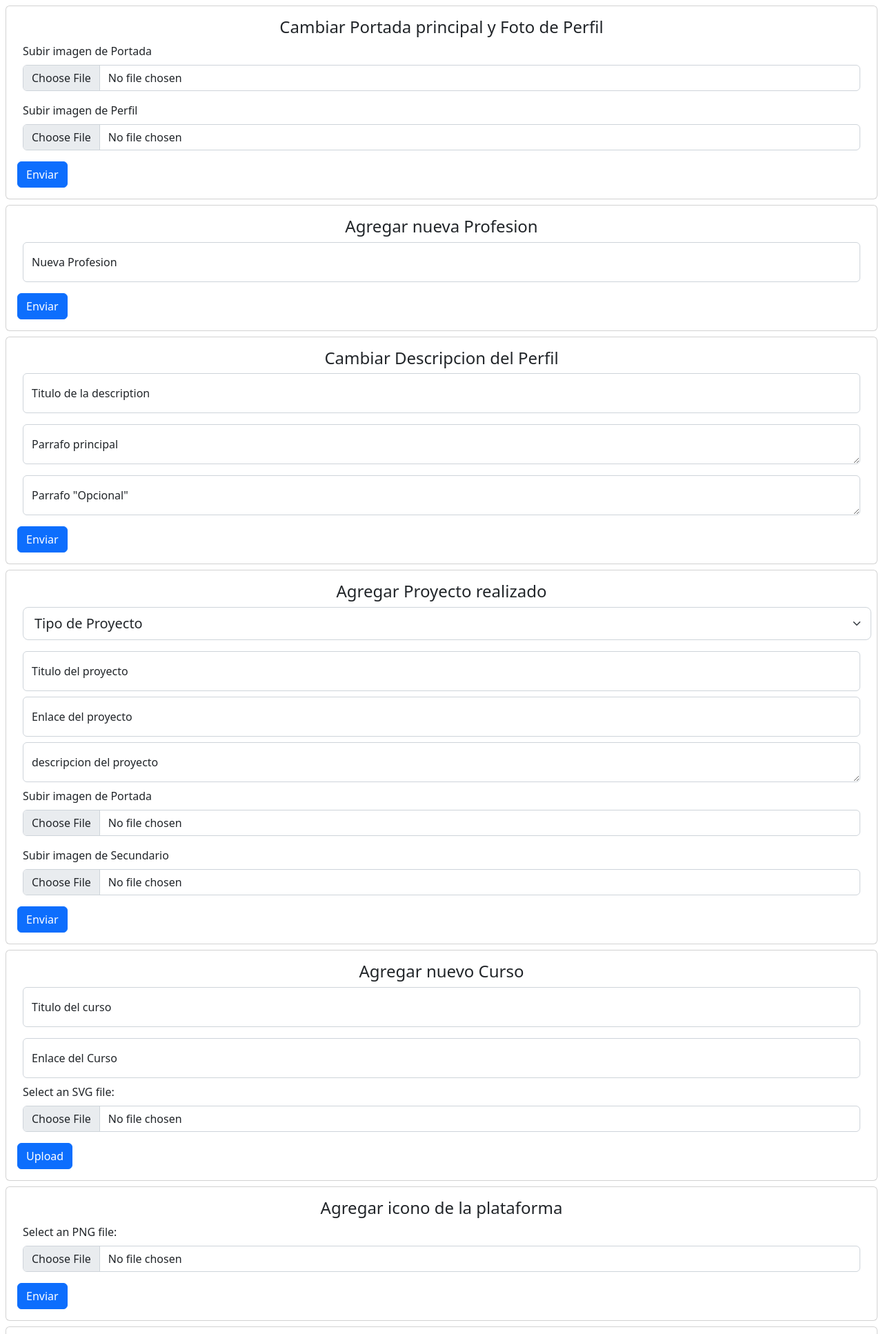
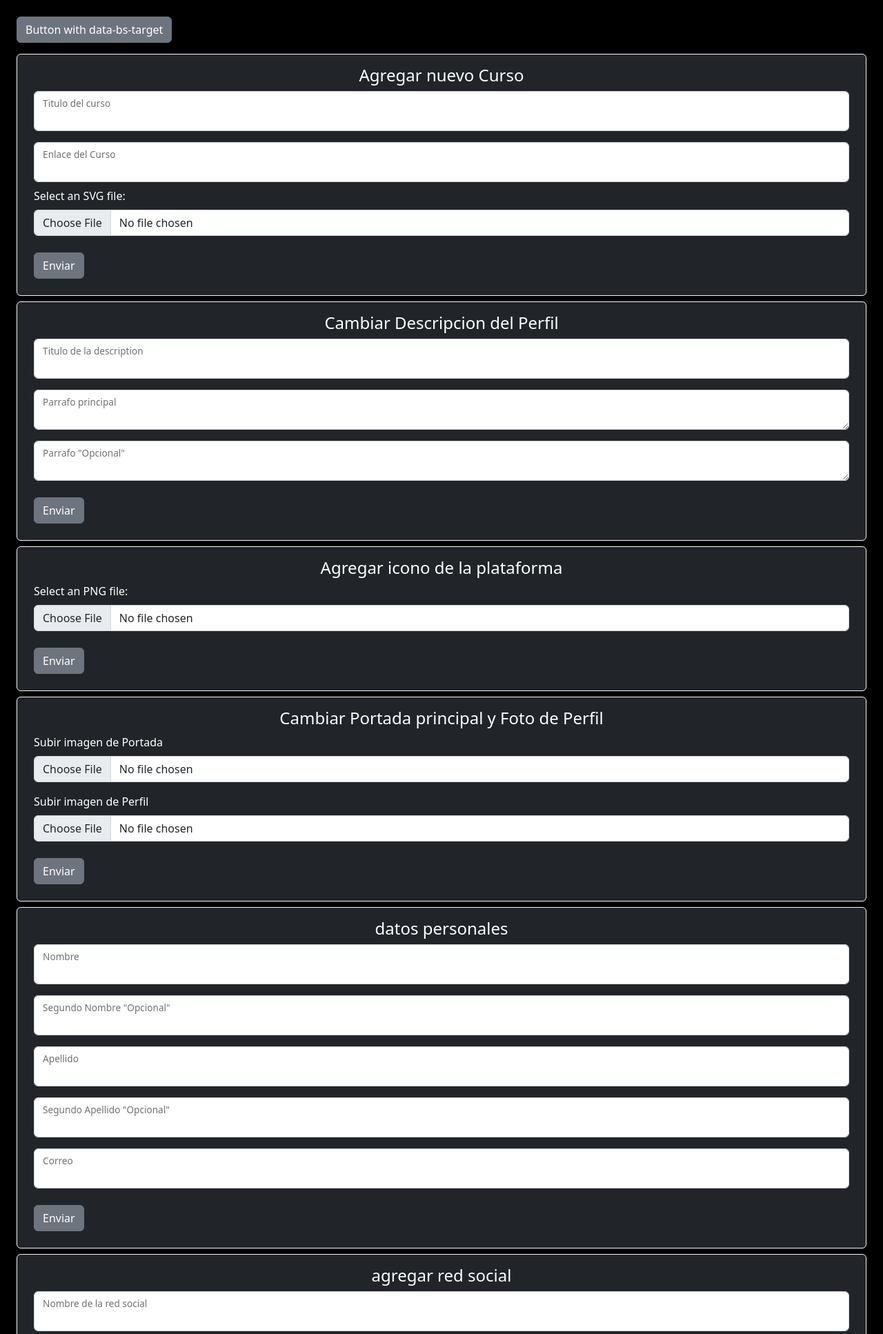
Before and after one commit to Joel-Flores/app_portfolio, a Flask app: page /setting/ in a window 1280 px wide. Shown: the top 1934 px of the page at 69% size. Run offline with Flask 2, Linux system fonts and the light colour scheme; some libraries are stand-ins or nearby versions; some web fonts are replaced.

Commit message:
areglando parte visual de las configuraciones

```diff
--- a/app/templates/setting/form_course.html
+++ b/app/templates/setting/form_course.html
@@ -1,20 +1,25 @@
-<form action="/setting/curse" method="POST" enctype="multipart/form-data">
+<section class="card m-2 bg-dark text-white border border-light">
+  <article class="card-body">
+      <h4 class="card-title text-center">Agregar nuevo Curso</h4>
+      <form action="/setting/curse" class="form-floating text-dark"  method="POST" enctype="multipart/form-data">
 
         <div class="form-floating mb-3  m-2">
-    <label for="nombre">Titulo del curso</label>
-    <input type="text" class="form-control" id="nombre" name="titulo" required>
+          <input type="text" class="form-control" name="titulo" required>
+          <label for="floatingInput">Titulo del curso</label>
         </div>
 
         <div class="form-floating m-2">
-    <label for="url">Enlace del Curso</label>
-    <input type="text" class="form-control" id="url" name="url" required>
+          <input type="text" class="form-control" name="url" required>
+          <label for="floatingInput">Enlace del Curso</label>
         </div>
 
         <div class="mb-3 m-2">
-    <label for="svgFile" class="form-label" >Select an SVG file:</label>
+          <label class="form-label text-white" >Select an SVG file:</label>
           <input type="file" class="form-control" id="svgFile" name="svgFile" accept="image/svg+xml" required>
         </div>
 
-  <button type="submit" class="btn btn-primary">Upload</button>
+        <button type="submit" class="btn btn-secondary m-2">Enviar</button>
 
       </form>
+  </article>
+</section>
--- a/app/templates/setting/form_description_perfil.html
+++ b/app/templates/setting/form_description_perfil.html
@@ -1,20 +1,26 @@
-<form action="/setting/description" method="POST">
+
+<section class="card m-2 bg-dark text-white border border-light">
+    <article class="card-body">
+        <h4 class="card-title text-center">Cambiar Descripcion del Perfil</h4>
+            <form action="/setting/description" class="form-floating text-dark" method="POST">
 
                 <div class="form-floating mb-3  m-2">
-        <label for="nombre">Titulo de la description</label>
-        <input type="text" class="form-control" id="nombre" name="titulo" required>
+                    <input type="text" class="form-control" name="titulo" required>
+                    <label for="floatingInput">Titulo de la description</label>
                 </div>
 
                 <div class="form-floating mb-3  m-2">
-        <label for="principal">Parrafo principal</label>
-        <textarea class="form-control" id="principal" name="principal" required></textarea>
+                    <textarea class="form-control" name="principal" required></textarea>
+                    <label for="floatingInput">Parrafo principal</label>
                 </div>
 
                 <div class="form-floating mb-3  m-2">
-        <label for="Opcional">Parrafo "Opcional"</label>
-        <textarea class="form-control" id="Opcional" name="Opcional" required></textarea>
+                    <textarea class="form-control" name="Opcional" required></textarea>
+                    <label for="floatingInput">Parrafo "Opcional"</label>
                 </div>
 
-    <button type="submit" class="btn btn-primary">Enviar</button>
+                <button type="submit" class="btn btn-secondary m-2">Enviar</button>
 
             </form>
+    </article>
+</section>
--- a/app/templates/setting/form_icon.html
+++ b/app/templates/setting/form_icon.html
@@ -1,10 +1,15 @@
-<form action="/setting/icon" method="POST" enctype="multipart/form-data">
+<section class="card m-2 bg-dark text-white border border-light">
+    <article class="card-body">
+        <h4 class="card-title text-center">Agregar icono de la plataforma</h4>
+        <form action="/setting/icon" class="form-floating text-white" method="POST" enctype="multipart/form-data">
 
-    <div class="mb-3 m-2">
-        <label for="icon_png" class="form-label" >Select an PNG file:</label>
-        <input type="file" class="form-control" id="icon_png" name="icon_png" accept="image/*" required>
-    </div>
+            <div class="mb-3 m-2">
+                <label for="icon_png" class="form-label" >Select an PNG file:</label>
+                <input type="file" class="form-control" id="icon_png" name="icon_png" accept="image/*" required>
+            </div>
 
-    <button type="submit" class="btn btn-primary">Enviar</button>
+            <button type="submit" class="btn btn-secondary m-2">Enviar</button>
 
-</form>
+        </form>
+    </article>
+</section>
--- a/app/templates/setting/form_image.html
+++ b/app/templates/setting/form_image.html
@@ -1,15 +1,20 @@
-<form action="/setting/images" method="POST" enctype="multipart/form-data">
+<section class="card m-2 bg-dark text-white border border-light">
+    <article class="card-body">
+        <h4 class="card-title text-center">Cambiar Portada principal y Foto de Perfil </h4>
+            <form action="/setting/images" class="form-floating text-white" method="POST" enctype="multipart/form-data">
 
-    <div class="mb-3 m-2">
-        <label for="formImagePortada" class="form-label">Subir imagen de Portada</label>
-        <input class="form-control" type="file" id="formImage" name="formImagePortada" accept="image/*">
-    </div>
+                <div class="mb-3 m-2">
+                    <label class="form-label">Subir imagen de Portada</label>
+                    <input class="form-control" type="file" name="formImagePortada" accept="image/*">
+                </div>
 
-    <div class="mb-3 m-2">
-        <label for="formImagePerfil" class="form-label">Subir imagen de Perfil</label>
-        <input class="form-control" type="file" id="formImage" name="formImagePerfil" accept="image/*">
-    </div>
+                <div class="mb-3 m-2">
+                    <label class="form-label">Subir imagen de Perfil</label>
+                    <input class="form-control" type="file" name="formImagePerfil" accept="image/*">
+                </div>
 
-    <button type="submit" class="btn btn-primary">Enviar</button>
+                <button type="submit" class="btn btn-secondary m-2">Enviar</button>
 
-</form>
+            </form>
+    </article>
+</section>
--- a/app/templates/setting/form_personal_informacion.html
+++ b/app/templates/setting/form_personal_informacion.html
@@ -1,30 +1,35 @@
-<form action="/setting/personal" method="POST">
+<section class="card m-2 bg-dark text-white border border-light">
+    <article class="card-body">
+        <h4 class="card-title text-center">datos personales</h4>
+        <form action="/setting/personal" class="form-floating text-dark" method="POST">
 
             <div class="form-floating mb-3  m-2">
-        <label for="nombre">Nombre</label>
-        <input type="text" class="form-control" id="nombre" name="nombre" required>
+                <input type="text" class="form-control" name="nombre" required>
+                <label for="floatingInput">Nombre</label>
             </div>
 
             <div class="form-floating mb-3  m-2">
-        <label for="nombre_s">Segundo Nombre "Opcional"</label>
-        <input type="text" class="form-control" id="nombre_s" name="nombre_s">
+                <input type="text" class="form-control" name="nombre_s">
+                <label for="floatingInput">Segundo Nombre "Opcional"</label>
             </div>
 
             <div class="form-floating mb-3  m-2">
-        <label for="apellido">Apellido</label>
-        <input type="text" class="form-control" id="apellido" name="apellido" required>
+                <input type="text" class="form-control" name="apellido" required>
+                <label for="floatingInput">Apellido</label>
             </div>
 
             <div class="form-floating mb-3  m-2">
-        <label for="apellido_s">Segundo Apellido "Opcional"</label>
-        <input type="text" class="form-control" id="apellido_s" name="apellido_s">
+                <input type="text" class="form-control" name="apellido_s">
+                <label for="floatingInput">Segundo Apellido "Opcional"</label>
             </div>
 
             <div class="form-floating mb-3  m-2">
-        <label for="correo">Correo</label>
-        <input type="email" class="form-control" id="correo" name="correo" required>
+                <input type="email" class="form-control" name="correo" required>
+                <label for="floatingInput">Correo</label>
             </div>
 
-    <button type="submit" class="btn btn-primary">Enviar</button>
+            <button type="submit" class="btn btn-secondary m-2">Enviar</button>
 
         </form>
+    </article>
+</section>
--- a/app/templates/setting/form_profesion.html
+++ b/app/templates/setting/form_profesion.html
@@ -1,10 +1,16 @@
-<form action="/setting/profesion" method="POST">
 
-    <div class="form-floating mb-3  m-2">
-        <label for="nombre">Nueva Profesion</label>
-        <input type="text" class="form-control" id="nombre" name="profesion" required>
-    </div>
+<section class="card m-2 bg-dark text-white border border-light">
+    <article class="card-body">
+        <h4 class="card-title text-center">Agregar nueva Profesion </h4>
+            <form action="/setting/profesion" class="form-floating text-dark" method="POST">
 
-    <button type="submit" class="btn btn-primary">Enviar</button>
+                <div class="form-floating mb-3  m-2">
+                    <input type="text" class="form-control" name="profesion" required>
+                    <label for="floatingInput">Nueva Profesion</label>
+                </div>
 
-</form>
+                <button type="submit" class="btn btn-secondary m-2">Enviar</button>
+
+            </form>
+    </article>
+</section>
--- a/app/templates/setting/form_social_media.html
+++ b/app/templates/setting/form_social_media.html
@@ -1,15 +1,21 @@
-<form action="/setting/social" method="POST">
+<section class="card m-2 bg-dark text-white border border-light">
+  <article class="card-body">
+    <h4 class="card-title text-center">agregar red social</h4>
+    <form action="/setting/social" class="form-floating text-white" method="POST">
 
-    <div class="form-floating mb-3  m-2">
-      <label for="nombre">Nombre de la red social</label>
-      <input type="text" class="form-control" id="nombre" name="titulo" required>
-    </div>
+      <div class="form-floating mb-3  m-2">
+        <input type="text" class="form-control" name="titulo" required>
+        <label for="floatingInput" class="text-dark">Nombre de la red social</label>
+      </div>
 
-    <div class="form-floating m-2">
-      <label for="url">Enlace de la red social</label>
-      <input type="text" class="form-control" id="url" name="url" required>
-    </div>
+      <div class="form-floating m-2">
 
-    <button type="submit" class="btn btn-primary">Upload</button>
+        <input type="text" class="form-control" name="url" required>
+        <label for="floatingInput" class="text-dark">Enlace de la red social</label>
+      </div>
 
-</form>
+      <button type="submit" class="btn btn-secondary m-2">Enviar</button>
+
+    </form>
+  </article>
+</section>
--- a/app/templates/setting/form_works.html
+++ b/app/templates/setting/form_works.html
@@ -1,6 +1,9 @@
-<form action="/setting/proyecto" method="POST" enctype="multipart/form-data">
+<section class="card m-2 bg-dark text-white border border-light">
+  <article class="card-body">
+    <h4 class="card-title text-center">Agregar Proyecto realizado</h4>
+      <form action="/setting/proyecto" class="form-floating text-dark" method="POST" enctype="multipart/form-data">
 
-    <select class="form-select form-select-lg mb-3 m-2" aria-label=".form-select-lg" name="type_app">
+        <select class="form-select form-select-lg mb-3 m-2" aria-label=".form-select" name="type_app">
           <option selected>Tipo de Proyecto</option>
           <option value="1">App</option>
           <option value="2">Web</option>
@@ -8,30 +11,32 @@
         </select>
 
         <div class="form-floating m-2">
-      <label for="titulo">Titulo del proyecto</label>
-      <input type="text" class="form-control" id="titulo" name="titulo" required>
+          <input type="text" class="form-control" name="titulo" required>
+          <label for="floatingInput">Titulo del proyecto</label>
         </div>
 
         <div class="form-floating m-2">
-      <label for="proyecto">Enlace del proyecto</label>
-      <input type="text" class="form-control" id="proyecto" name="proyecto" required>
+          <input type="text" class="form-control"  name="proyecto" required>
+          <label for="floatingInput">Enlace del proyecto</label>
         </div>
 
         <div class="form-floating m-2">
-      <label for="descripcion">descripcion del proyecto</label>
-      <textarea class="form-control" id="descripcion" name="descripcion" required></textarea>
+          <textarea class="form-control" name="descripcion" required></textarea>
+          <label for="floatingInput">descripcion del proyecto</label>
         </div>
 
         <div class="mb-3 m-2">
-        <label for="formImagePortada" class="form-label">Subir imagen de Portada</label>
-        <input class="form-control" type="file" id="formImagePortada" name="formImagePortada" accept="image/*">
+            <label class="form-label text-white">Subir imagen de Portada</label>
+            <input class="form-control" type="file" name="formImagePortada" accept="image/*">
         </div>
 
         <div class="mb-3 m-2">
-      <label for="formImageSecundario" class="form-label">Subir imagen de Secundario</label>
-      <input class="form-control" type="file" id="formImageSecundario" name="formImageSecundario" accept="image/*">
+          <label class="form-label text-white">Subir imagen de Secundario</label>
+          <input class="form-control" type="file" name="formImageSecundario" accept="image/*">
         </div>
 
-    <button type="submit" class="btn btn-primary">Enviar</button>
+        <button type="submit" class="btn btn-secondary m-2">Enviar</button>
 
       </form>
+  </article>
+</section>
--- a/app/templates/setting/index.html
+++ b/app/templates/setting/index.html
@@ -1,54 +1,47 @@
 {% extends "setting/base.html" %}
 {% block title %}{{super()}}{% endblock %}
 {%block main%}
-<main>
-    <section class="card m-2">
-        <article class="card-body">
-            <h4 class="card-title text-center">Cambiar Portada principal y Foto de Perfil </h4>
-            {% include 'setting/form_image.html' %}
-        </article>
-    </section>
-    <section class="card m-2">
-        <article class="card-body">
-            <h4 class="card-title text-center">Agregar nueva Profesion</h4>
-            {% include 'setting/form_profesion.html' %}
-        </article>
-    </section>
-    <section class="card m-2">
-        <article class="card-body">
-            <h4 class="card-title text-center">Cambiar Descripcion del Perfil</h4>
-            {% include 'setting/form_description_perfil.html' %}
-        </article>
-    </section>
-    <section class="card m-2">
-        <article class="card-body">
-            <h4 class="card-title text-center">Agregar Proyecto realizado</h4>
-            {% include 'setting/form_works.html' %}
-        </article>
-    </section>
-    <section class="card m-2">
-        <article class="card-body">
-            <h4 class="card-title text-center">Agregar nuevo Curso</h4>
-            {% include 'setting/form_course.html' %}
-        </article>
-    </section>
-    <section class="card m-2">
-        <article class="card-body">
-            <h4 class="card-title text-center">Agregar icono de la plataforma</h4>
-            {% include 'setting/form_icon.html' %}
-        </article>
-    </section>
-    <section class="card m-2">
-        <article class="card-body">
-            <h4 class="card-title text-center">agregar red social</h4>
-            {% include 'setting/form_social_media.html' %}
-        </article>
-    </section>
-    <section class="card m-2">
-        <article class="card-body">
-            <h4 class="card-title text-center">datos personales</h4>
-            {% include 'setting/form_personal_informacion.html' %}
-        </article>
-    </section>
+<main class="p-3 mb-2 bg-black">
+      <button class="btn btn-secondary m-2" type="button" data-bs-toggle="offcanvas" data-bs-target="#offcanvasExample" aria-controls="offcanvasExample">
+        Button with data-bs-target
+      </button>
+
+      <div class="offcanvas offcanvas-start m-2 bg-secondary text-white border border-light" tabindex="-1" id="offcanvasExample" aria-labelledby="offcanvasExampleLabel">
+        <div class="offcanvas-header">
+          <h5 class="offcanvas-title" id="offcanvasExampleLabel">Configuracion</h5>
+          <button type="button" class="btn-close" data-bs-dismiss="offcanvas" aria-label="Close"></button>
+        </div>
+        <div class="offcanvas-body">
+          <div>
+            Modifica partes del Perfil o agrega nuevos proyectos, redes sociales o cursos
+          </div>
+          <div class="mt-3">
+            <ul class="nav flex-column">
+                <li class="nav-item">
+                  <a class="nav-link active" aria-current="page" href="#">Active</a>
+                </li>
+                <li class="nav-item">
+                  <a class="nav-link" href="#">Link</a>
+                </li>
+                <li class="nav-item ">
+                  <a class="nav-link text-light" href="#">Link</a>
+                </li>
+
+              </ul>
+          </div>
+        </div>
+      </div>
+
+
+
+    {% include 'setting/form_course.html' %}
+    {% include 'setting/form_description_perfil.html' %}
+    {% include 'setting/form_icon.html' %}
+    {% include 'setting/form_image.html' %}
+    {% include 'setting/form_personal_informacion.html' %}
+    {% include 'setting/form_social_media.html' %}
+    {% include 'setting/form_works.html' %}
+
+
 </main>
 {%endblock%}
```
Lines whose indentation alone changed are shown as unchanged.
